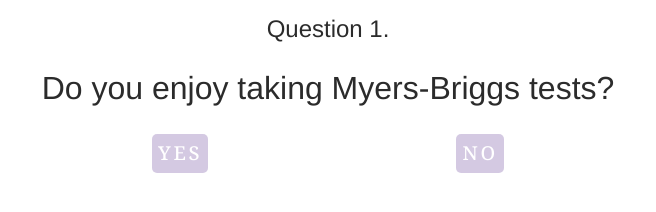
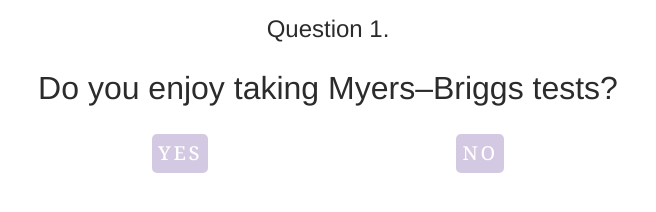
Before and after one commit to alecglassford/mbti, a plain HTML site: page public/index.html in a window 1280 px wide. Both pictures are taken after a click on the button "start". Shown: the part 336-548 px from the top of the page, 312-968 px from the left. Drawn offline with Linux system fonts and the light colour scheme.

Commit message:
why not em dashes?

```diff
--- a/public/index.html
+++ b/public/index.html
@@ -3,7 +3,7 @@
   <head>
     <meta charset="utf-8">
     <meta name="viewport" content="width=device-width, initial-scale=1">
-    <title>Discover your Myers-Briggs type!</title>
+    <title>Discover your Myers–Briggs type!</title>
     <link rel="stylesheet" href="main.css">
   </head>
   <body>
@@ -15,7 +15,7 @@
     </div>
     <div class="hide">
       <h3>Question 1.</h3>
-      <h2>Do you enjoy taking Myers-Briggs tests?</h2>
+      <h2>Do you enjoy taking Myers–Briggs tests?</h2>
       <p>
         <button id="yes">yes</button>
         <button id="no">no</button>
```
